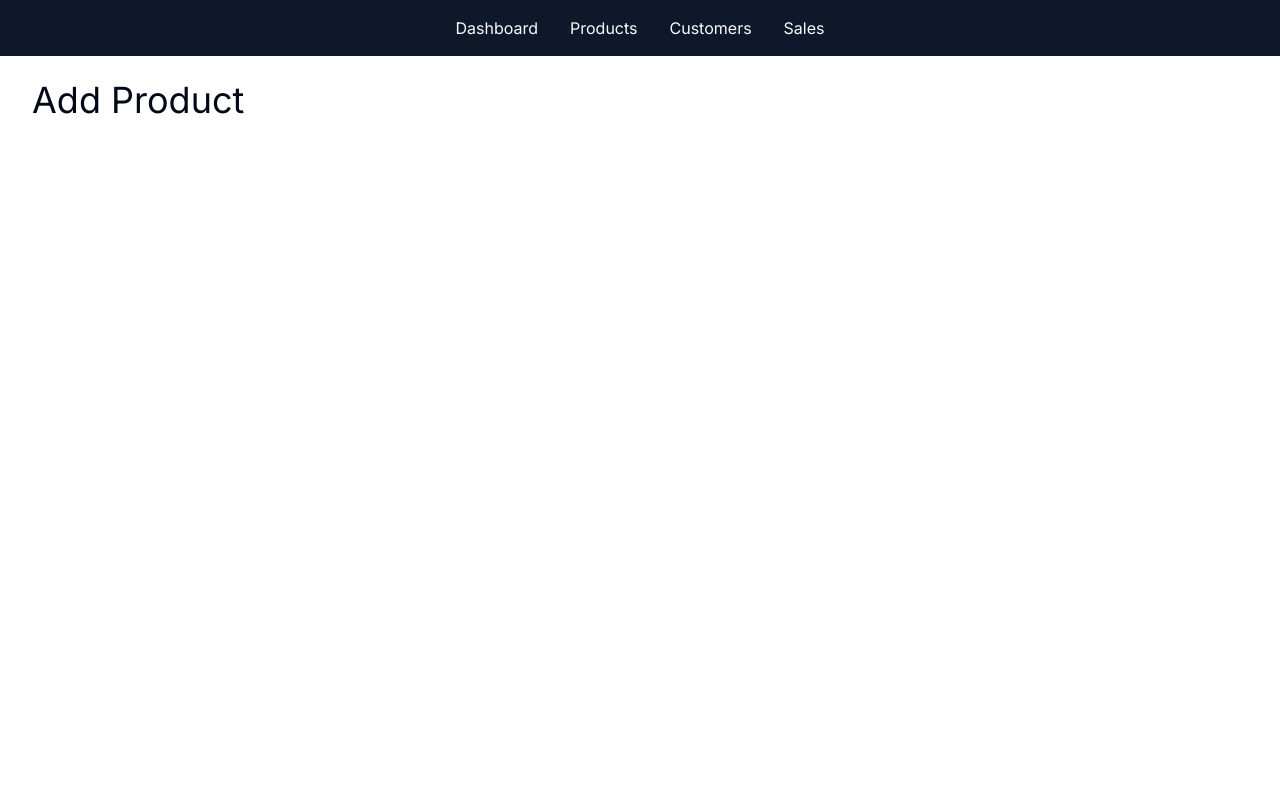
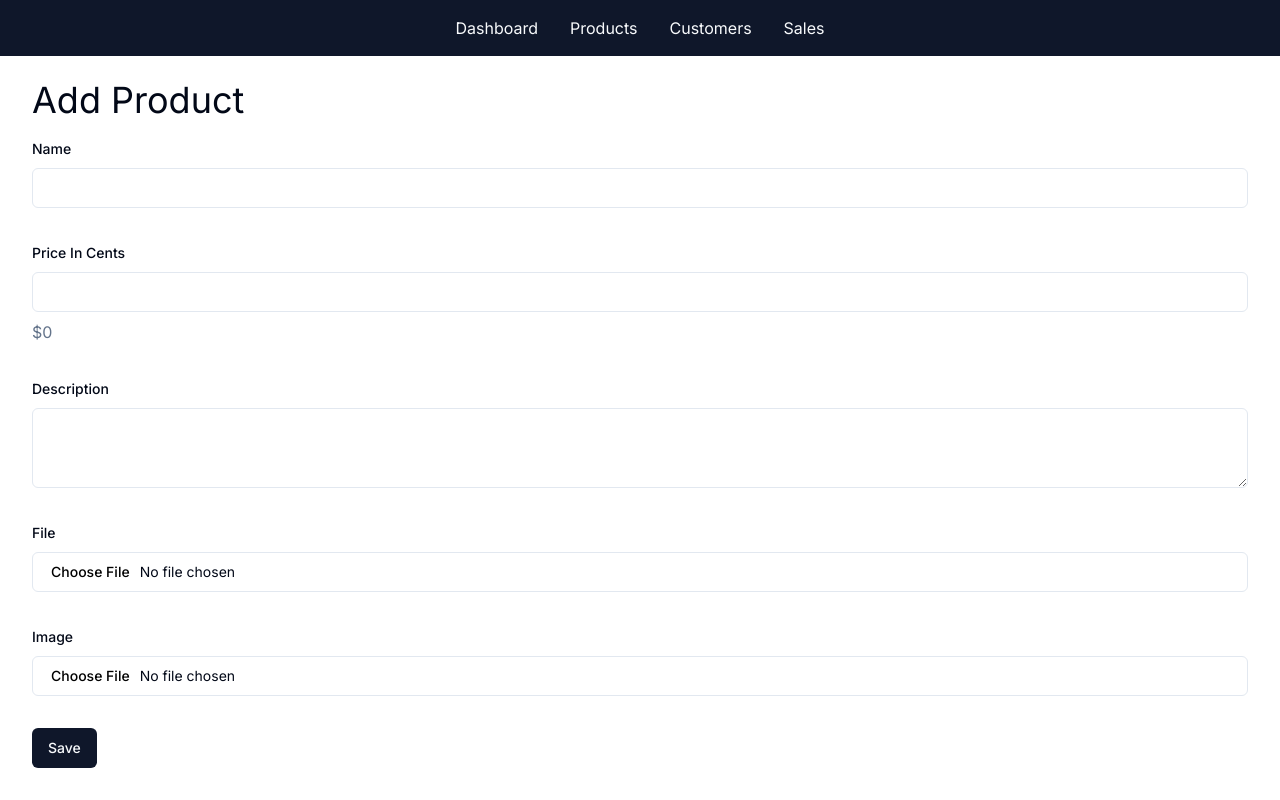
Before and after one commit to kutaysahindev/ecom-boilerplate, a Next.js app: page /admin/products/new in a window 1280 px wide. Built offline with nearby package versions, Linux system fonts and the light colour scheme.

Commit message:
Create form page

```diff
--- a/src/app/admin/products/_components/ProductForm.tsx
+++ b/src/app/admin/products/_components/ProductForm.tsx
@@ -1,5 +1,47 @@
 "use client";
 
+import { Button } from "@/components/ui/button";
+import { Input } from "@/components/ui/input";
+import { Label } from "@/components/ui/label";
+import { Textarea } from "@/components/ui/textarea";
+import { formatCurrency } from "@/lib/formatters";
+import { useState } from "react";
+
 export function ProductForm() {
-  return;
+  const [priceInCents, setPriceInCents] = useState<number>();
+  return (
+    <form className="space-y-8">
+      <div className="space-y-2">
+        <Label htmlFor="name">Name</Label>
+        <Input type="text" id="name" name="name" required />
+      </div>
+      <div className="space-y-2">
+        <Label htmlFor="priceInCents">Price In Cents</Label>
+        <Input
+          type="number"
+          id="priceInCents"
+          name="priceInCents"
+          required
+          value={priceInCents}
+          onChange={(e) => setPriceInCents(Number(e.target.value) || undefined)}
+        />
+        <div className="text-muted-foreground">
+          {formatCurrency((priceInCents || 0) / 100)}
+        </div>
+      </div>
+      <div className="space-y-2">
+        <Label htmlFor="description">Description</Label>
+        <Textarea id="description" name="description" required />
+      </div>
+      <div className="space-y-2">
+        <Label htmlFor="file">File</Label>
+        <Input type="file" id="file" name="file" required />
+      </div>
+      <div className="space-y-2">
+        <Label htmlFor="image">Image</Label>
+        <Input type="file" id="image" name="image" required />
+      </div>
+      <Button type="submit">Save</Button>
+    </form>
+  );
 }
```
